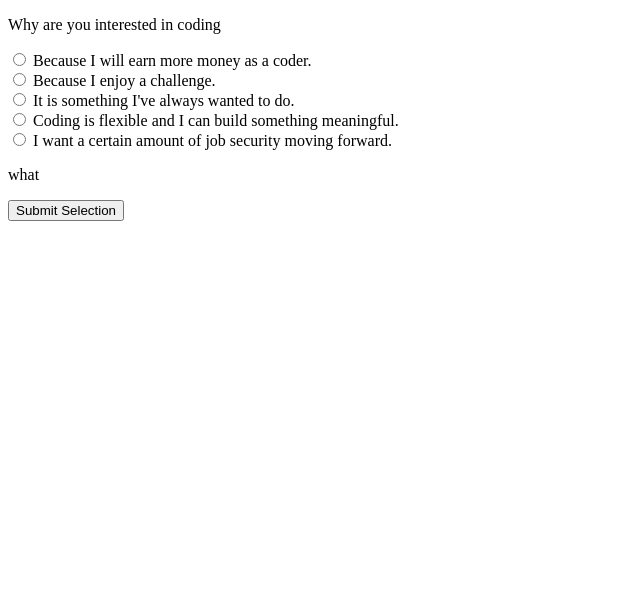
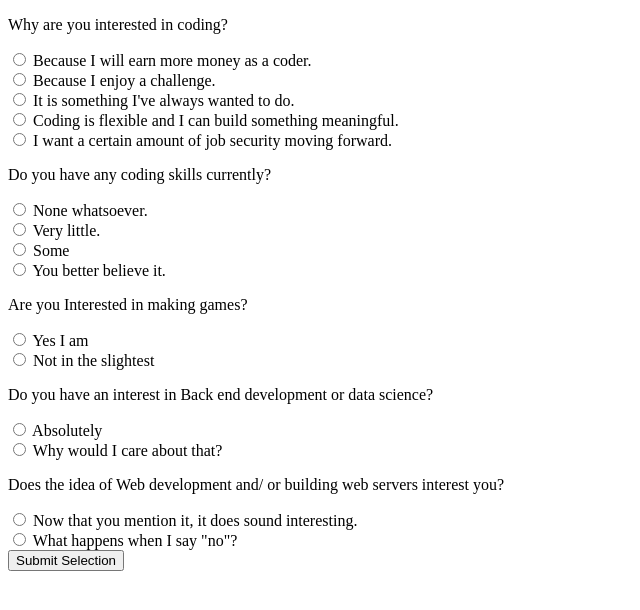
Before and after one commit to BenGRey5/Shapes, a plain HTML site: page programming/index.html in a window 1280 px wide. Shown: the whole page, without its empty margins (0-640 px from the left). Drawn offline with Linux system fonts and the light colour scheme.

Commit message:
finnish the buttons

```diff
--- a/programming/index.html
+++ b/programming/index.html
@@ -8,7 +8,7 @@
     <title>Document</title>
 </head>
 <body>
-    <p>Why are you interested in coding</p>
+    <p>Why are you interested in coding?</p>
     <form id="radio-form">
         <input type="radio" name="n/a" value="n/a">
         Because I will earn more money as a coder.
@@ -25,8 +25,42 @@
             <input type="radio" name="n/a" value="n/a">
         I want a certain amount of job security moving forward.
         <label><br />
-            <div><p>what</p></div>
+            <div><p>Do you have any coding skills currently?</p></div>
+            <input type="radio" name="n/a" value="n/a">
+        None whatsoever.
+        <label><br />
+            <input type="radio" name="n/a" value="n/a">
+            Very little.
+            <label><br />
+                <input type="radio" name="n/a" value="n/a">
+        Some
+        <label><br />
+            <input type="radio" name="n/a" value="n/a">
+        You better believe it.
+        <label><br />
+            <div><p>Are you Interested in making games?</p></div>
+            <input type="radio" name="n/a" value="n/a">
+        Yes I am
+        <label><br />
+            <input type="radio" name="n/a" value="n/a">
+            Not in the slightest
+            <label><br />
+                <div><p>Do you have an interest in Back end development or data science?</p></div>
+                <input type="radio" name="n/a" value="n/a">
+            Absolutely
+            <label><br />
+                <input type="radio" name="n/a" value="n/a">
+                Why would I care about that?
+                <label><br />
+                    <div><p>Does the idea of Web development and/ or building web servers interest you?</p></div>
+                    <input type="radio" name="n/a" value="n/a">
+                Now that you mention it, it does sound interesting.
+                <label><br />
+                    <input type="radio" name="n/a" value="n/a">
+                    What happens when I say "no"?
+                    <label><br />
         <button type="submit">Submit Selection</button>
+
       </form>
 </body>
 </html>
```
